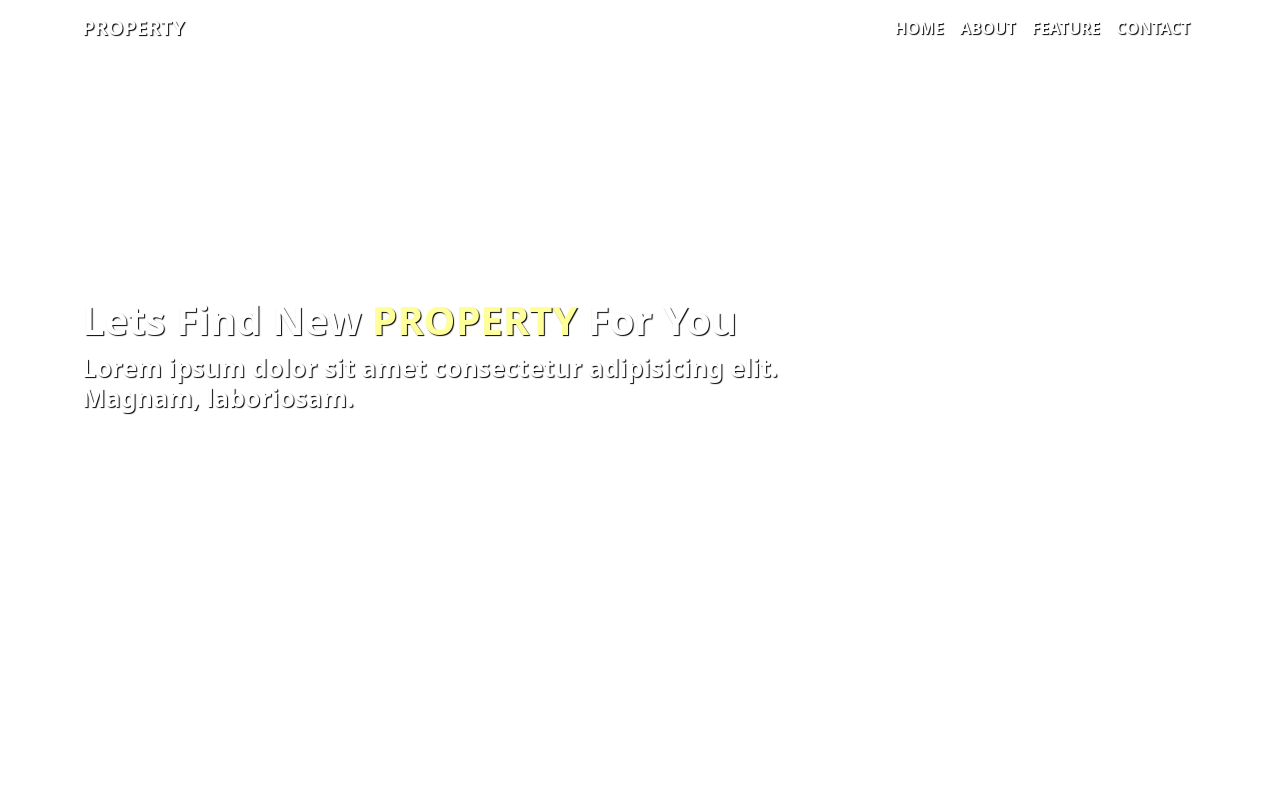
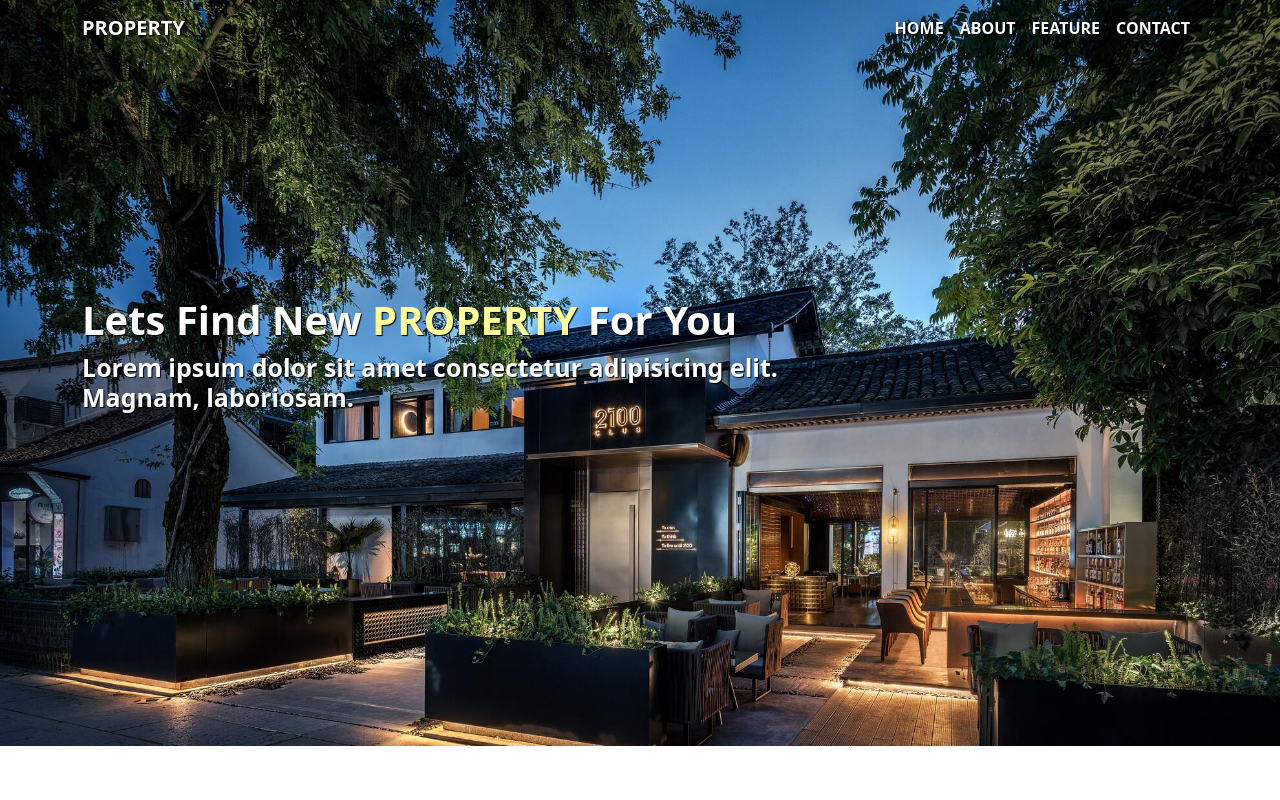
Before and after one commit to chidambarambaskaran/CODESOFT_WD, a plain HTML site: page index.html in a window 1280 px wide. Shown: the top 800 px of the page. Drawn offline with nearby package versions, Linux system fonts and the light colour scheme; a script that the page names is missing; files whose address does not match are found by name.

Commit message:
Updated index.html

```diff
--- a/index.html
+++ b/index.html
@@ -30,7 +30,7 @@ body {
 
 /* jumbotron */
 #jumbotron {
-    background-image: url(img/home.jpg);
+    background-image: url(./home.jpg);
     height: 250px;
     width: 100%;
     background-size: cover;
```
